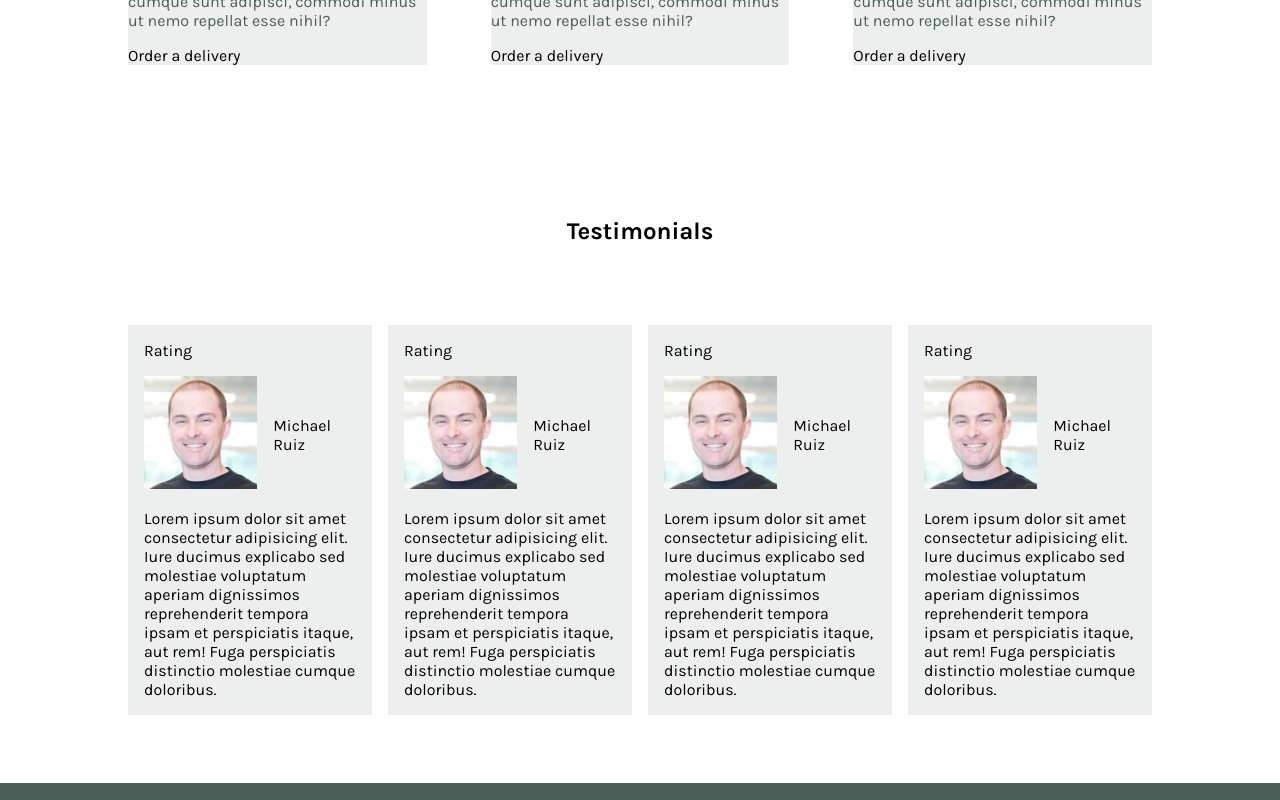
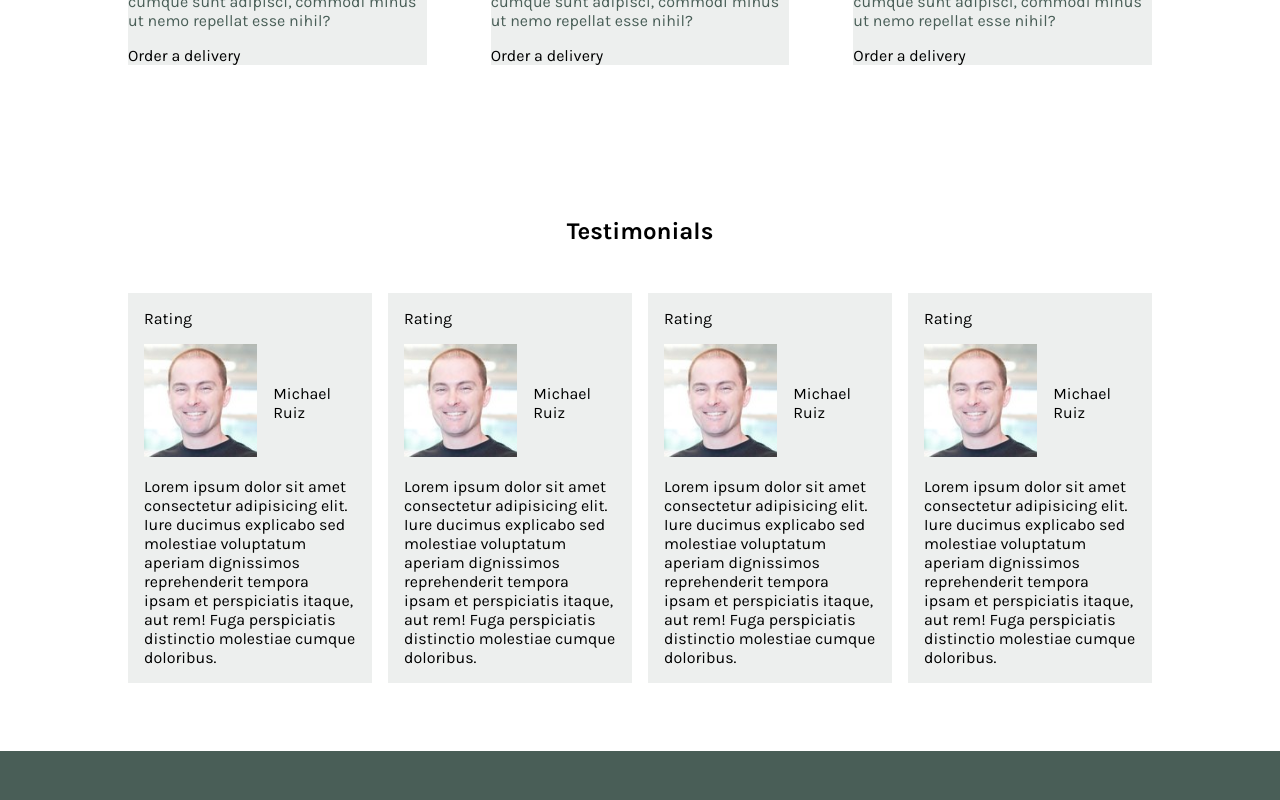
Before and after one commit to ayanbriones/little-lemon, a React (Create React App) app: page / in a window 1280 px wide. Shown: the part 1140-1940 px from the top of the page. Built offline with nearby package versions, Linux system fonts and the light colour scheme.

Commit message:
Fix spacing in Testimonials

```diff
--- a/src/styles/CustomersSay.css
+++ b/src/styles/CustomersSay.css
@@ -1,7 +1,7 @@
 .customers-say {
   display: flex;
   flex-direction: column;
-  gap: 4rem;
+  gap: 2rem;
   justify-content: center;
   align-items: center;
   padding-inline: 10vw;
```
